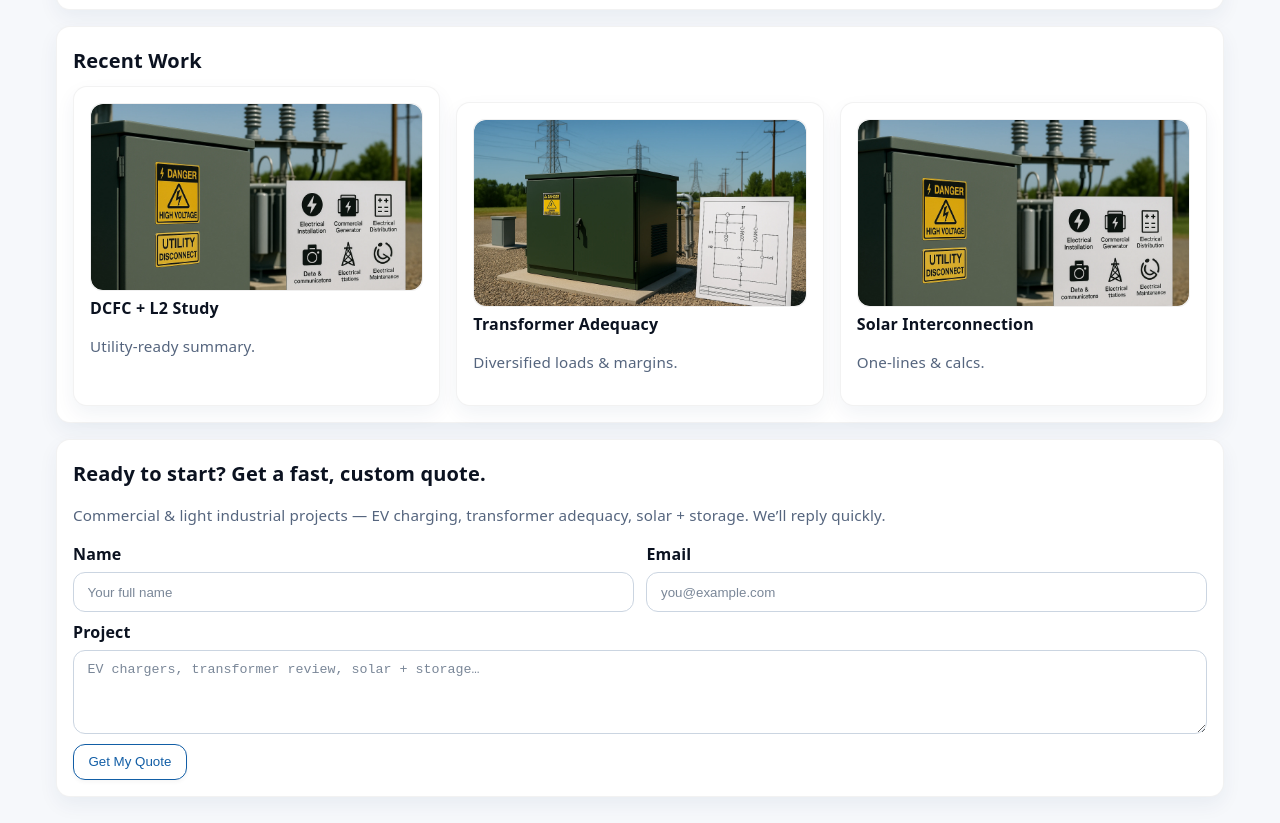
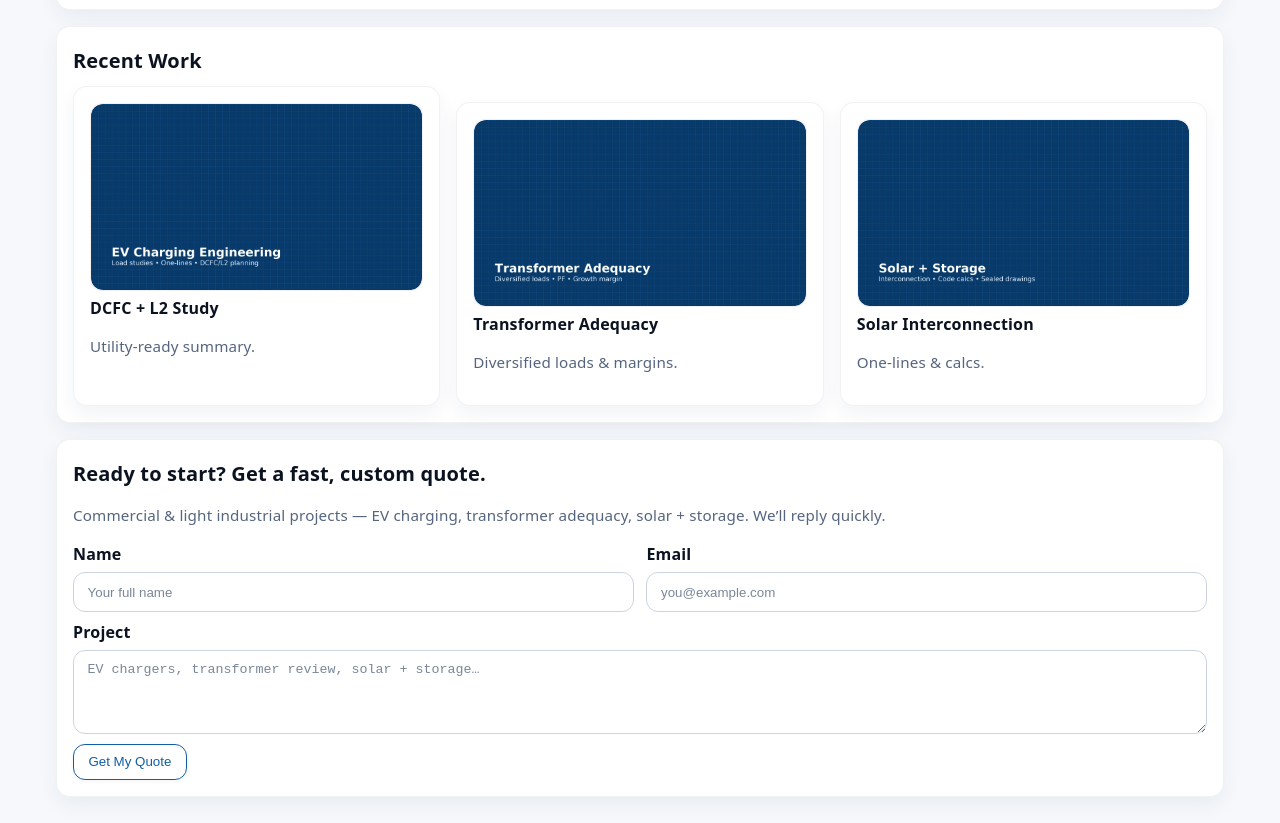
Before and after one commit to caseymorrs23/pnwee-site, a plain HTML site: page index.html in a window 1280 px wide. Shown: the part 2677-3500 px from the top of the page. Drawn offline with Linux system fonts and the light colour scheme.

Commit message:
Add files via upload

```diff
--- a/index.html
+++ b/index.html
@@ -117,9 +117,9 @@
   <section class="card" style="margin-top:1rem;">
     <h3>Recent Work</h3>
     <div class="grid-3">
-      <article class="card with-img"><div class="ratio ratio-16x9 img-card"><img src="images/project-solar.webp" alt="EV project"/></div><h4>DCFC + L2 Study</h4><p class="small">Utility-ready summary.</p></article>
-      <article class="card with-img"><div class="ratio ratio-16x9 img-card"><img src="images/project-transformer.webp" alt="Transformer"/></div><h4>Transformer Adequacy</h4><p class="small">Diversified loads & margins.</p></article>
-      <article class="card with-img"><div class="ratio ratio-16x9 img-card"><img src="images/project-solar.webp" alt="Solar"/></div><h4>Solar Interconnection</h4><p class="small">One-lines & calcs.</p></article>
+      <article class="card with-img"><div class="ratio ratio-16x9 img-card"><img src="images/bp_ev.webp" alt="EV charging case study"/></div><h4>DCFC + L2 Study</h4><p class="small">Utility-ready summary.</p></article>
+      <article class="card with-img"><div class="ratio ratio-16x9 img-card"><img src="images/bp_transformer.webp" alt="Transformer adequacy case study"/></div><h4>Transformer Adequacy</h4><p class="small">Diversified loads & margins.</p></article>
+      <article class="card with-img"><div class="ratio ratio-16x9 img-card"><img src="images/bp_solar.webp" alt="Solar interconnection case study"/></div><h4>Solar Interconnection</h4><p class="small">One-lines & calcs.</p></article>
     </div>
   </section>
 
```
